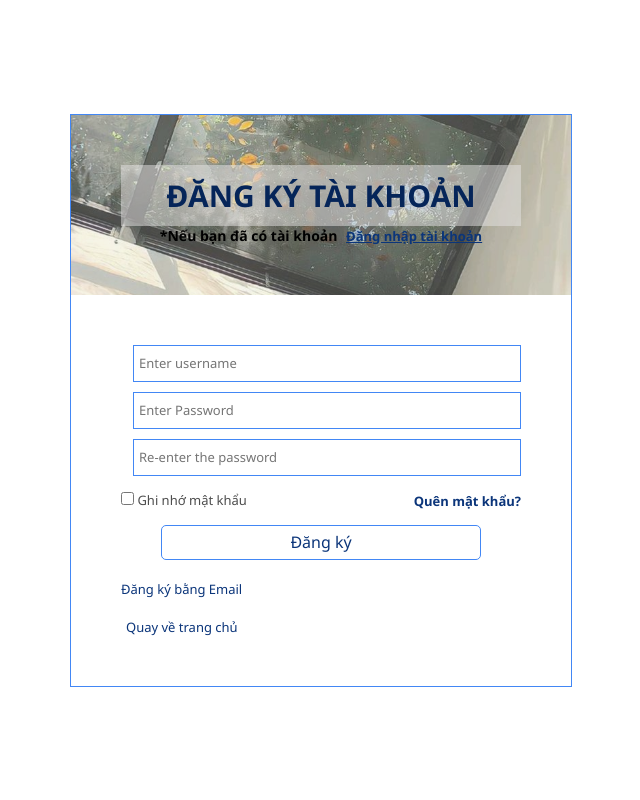
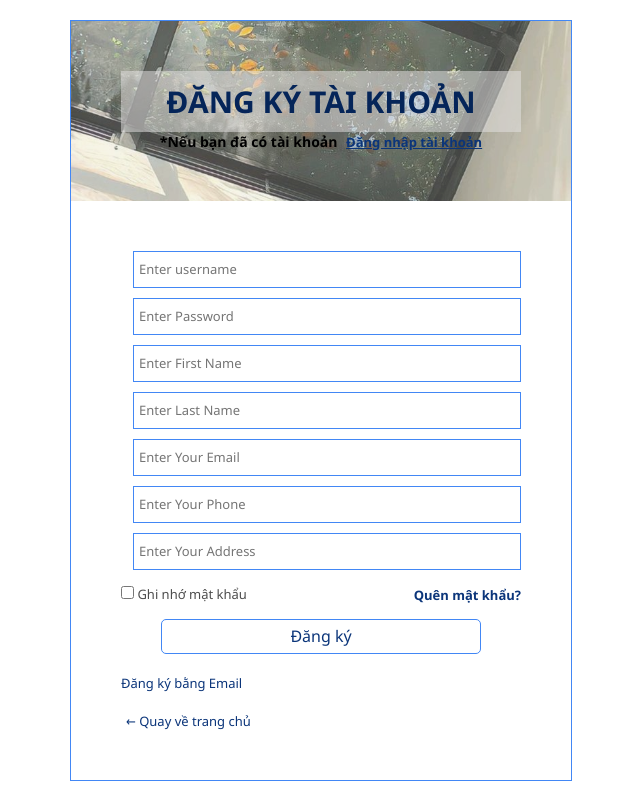
Before and after one commit to chau-nm/php-food-service, a PHP site: page /signup in a window 1280 px wide. Shown: the whole page, without its empty margins (319-959 px from the left). Run offline with PHP 8.4, Linux system fonts and the light colour scheme.

Commit message:
setup signup

```diff
--- a/templates/signup.php
+++ b/templates/signup.php
@@ -16,26 +16,50 @@
                 <h3> Đăng ký tài khoản </h3>
                 <p>
                     *Nếu bạn đã có tài khoản
-                    <a href="login.php">
+                    <a href="#">
                         <u> Đăng nhập tài khoản </u>
                     </a>
                 </p>
             </div>
 
             <div class="signup-form">
-                <form action="">
+                <form id="signup-form" name="signupForm" class="form" action="#" method="POST">
+                    <!-- username -->
                     <div class="form-group">
                         <span> <i class="fa-solid fa-user"></i> </span>
                         <input type="text" class="username" name="username" placeholder="Enter username">
                     </div>
+                    <!-- password -->
                     <div class="form-group">
                         <span> <i class="fa-solid fa-lock"></i> </span>
                         <input type="password" class="password" name="password" placeholder="Enter Password">
                     </div>
+                    <!-- firstname -->
                     <div class="form-group">
-                        <span> <i class="fa-solid fa-lock"></i> </span>
-                        <input type="password" class="re-password" name="re-password" placeholder="Re-enter the password">
+                        <span> <i class="fa-solid fa-id-card"></i> </span>
+                        <input type="text" class="firstName" name="firstName" placeholder="Enter First Name">
                     </div>
+                    <!-- lastname -->
+                    <div class="form-group">
+                        <span> <i class="fa-solid fa-id-card"></i> </span>
+                        <input type="text" class="lastName" name="lastName" placeholder="Enter Last Name">
+                    </div>
+                    <!-- phone -->
+                    <div class="form-group">
+                        <span> <i class="fa-solid fa-email"></i> </span>
+                        <input type="text" class="email" name="email" placeholder="Enter Your Email">
+                    </div>
+                    <!-- phone -->
+                    <div class="form-group">
+                        <span> <i class="fa-solid fa-phone"></i> </span>
+                        <input type="text" class="phone" name="phone" placeholder="Enter Your Phone">
+                    </div>
+                    <!-- address -->
+                    <div class="form-group">
+                        <span> <i class="fa-solid fa-location-dot"></i> </span>
+                        <input type="text" class="address" name="address" placeholder="Enter Your Address">
+                    </div>
+                    <!--  -->
                     <div class="remember-row">
                         <div class="rmb">
                             <label class="checkbox">
@@ -55,13 +79,13 @@
                             <i class="fa-solid fa-arrow-right"></i>
                         </button>
                     </div>
-                    <div class="form-group login-email">
+                    <div class="form-group sign-email">
                         <a href="" target="_blank" class="btn-block" type="button">
                             Đăng ký bằng Email
                         </a>
                     </div>
                     <div>
-                        <a href="">Quay về trang chủ </a>
+                        <a href="#  "> &#8592; Quay về trang chủ </a>
                     </div>
                 </form>
             </div>
@@ -69,4 +93,6 @@
     </section>
 </body>
 
+<script type="module" src="/assets/js/signup.js"></script>
+
 </html>
```
Also changed, not shown: public/assets/js/signup.js (added).
